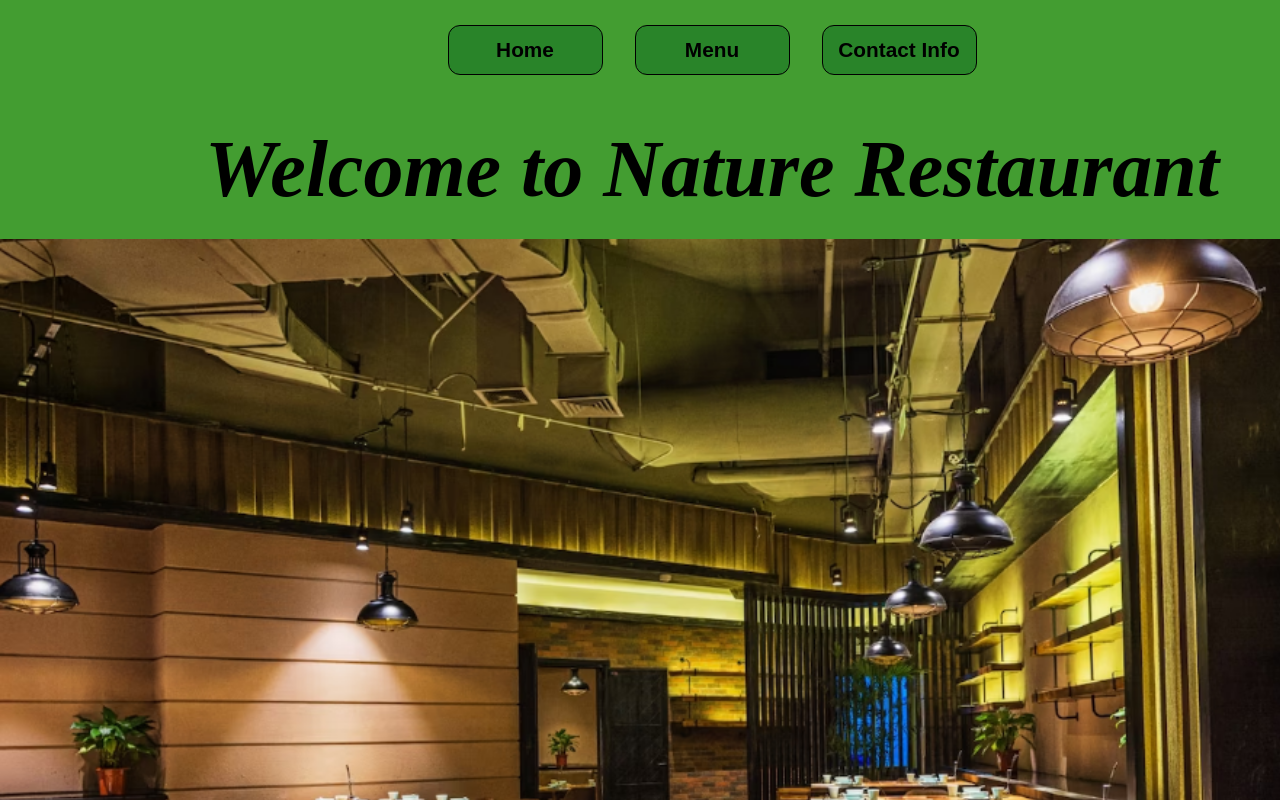
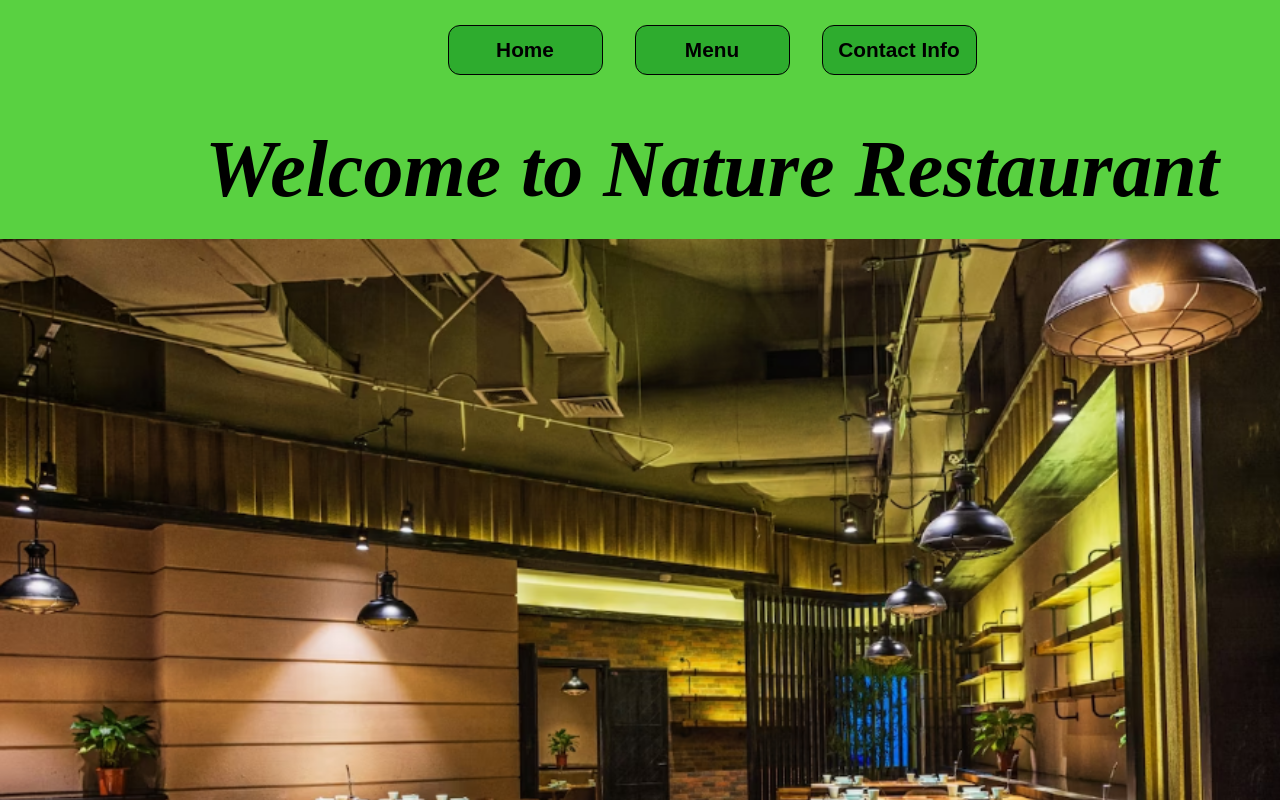
Before and after one commit to CameronTheDeveloper/restaurant-homepage, a website built with webpack: page dist/index.html in a window 1280 px wide. Shown: the top 800 px of the page. Built offline with Linux system fonts and the light colour scheme.

Commit message:
Edit button, page background color

```diff
--- a/src/styles/index.css
+++ b/src/styles/index.css
@@ -1,6 +1,6 @@
 body {
     font-family: 'Times New Roman', Times, serif;
-    background-color: #439d31;
+    background-color: #59d141;
 }
 
 #container {
@@ -29,12 +29,13 @@ body {
     padding: 12px;
     border-radius: 12px;
     font-size: 1.3rem;
-    background-color: rgb(41, 132, 41);
+    background-color: rgb(46 172 46);
     border: 1px solid black;
-    font-weight: 700;
+    font-weight: 900;
 }
 
 #buttons button:hover {
     color: rgb(255, 255, 255);
     border-color: rgb(184, 184, 184);
+    font-weight: 700;
 }
```
Also changed, not shown: dist/main.js.
